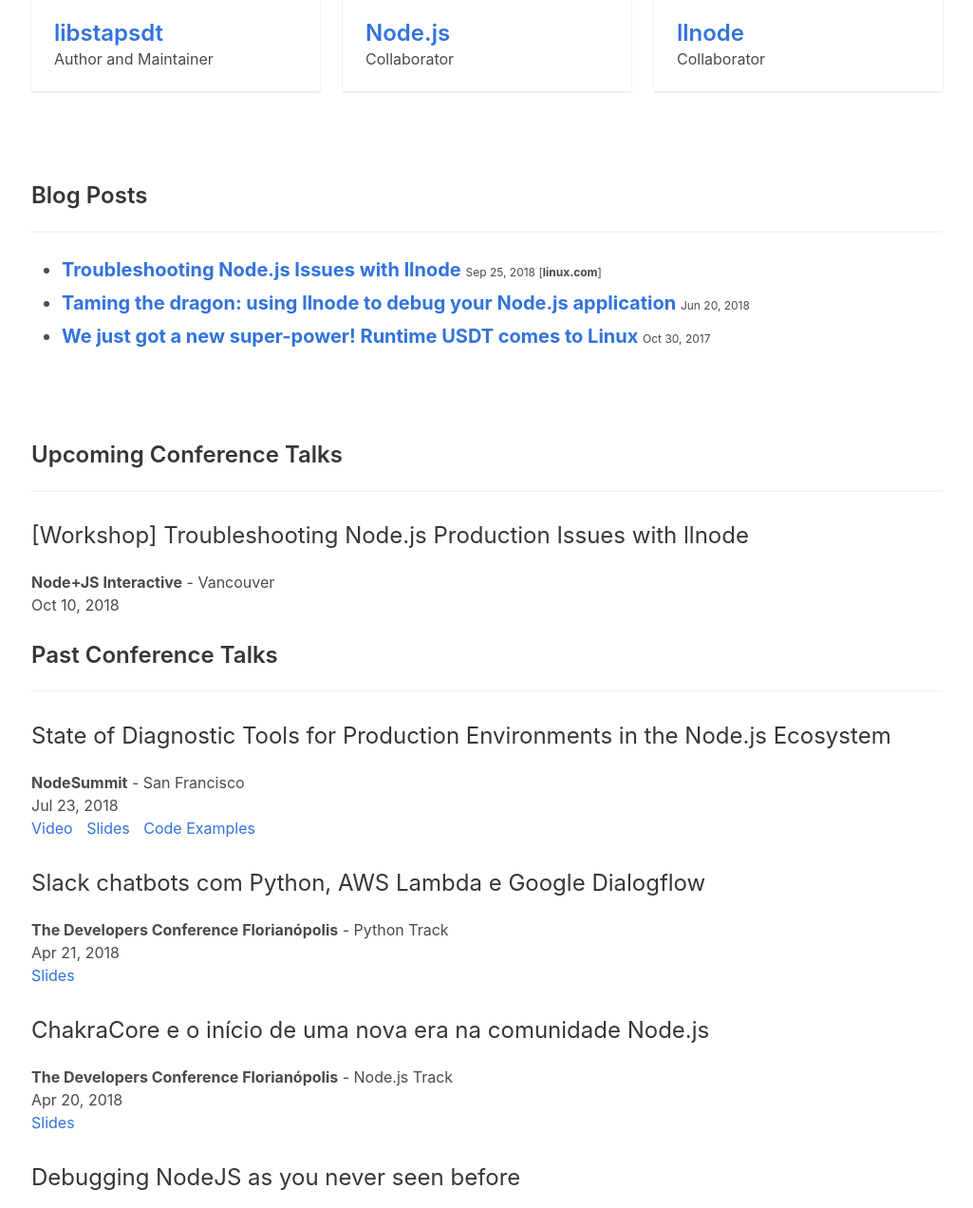
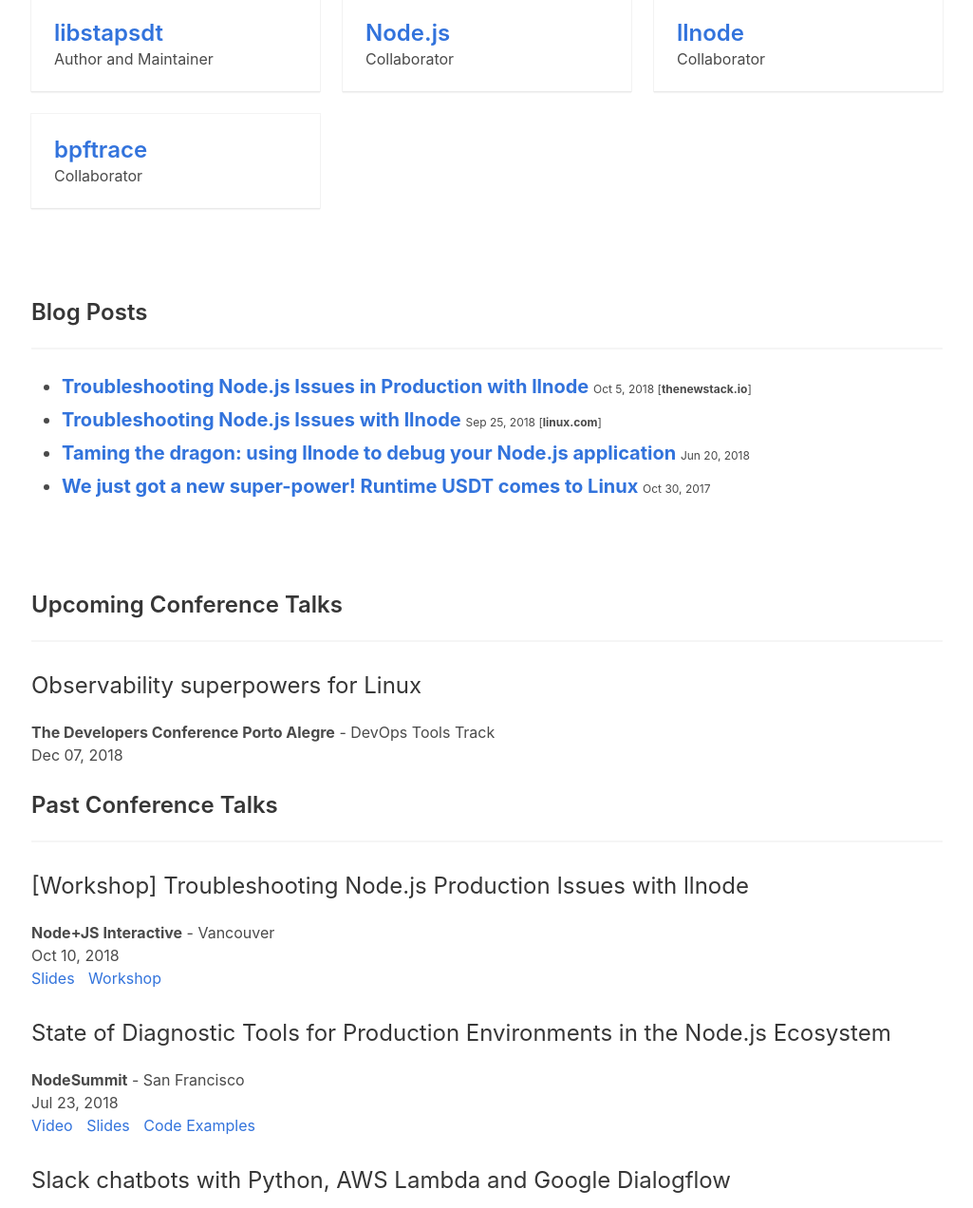
Before and after one commit to Emamatcyber90/mmarchini.github.io, a website: page index.html in a window 1280 px wide. Shown: the part 1188-2460 px from the top of the page at 95% size, without its empty margins (127-1152 px from the left). Drawn offline with Linux system fonts and the light colour scheme.

Commit message:
update with latest content

```diff
--- a/index.html
+++ b/index.html
@@ -169,6 +169,24 @@
             </div>
           </div>
         </div>
+
+        <div class="columns">
+          <div class="column is-one-third">
+            <div class="card card-equal-height">
+              <div class="card-content">
+                <p class="title is-4">
+                  <a href="https://github.com/iovisor/bpftrace">
+                    bpftrace
+                  </a>
+                </p>
+                <p class="subtitle is-6">
+                  Collaborator
+                </p>
+              </div>
+            </div>
+          </div>
+        </div>
+
       </div>
     </section>
 
@@ -177,6 +195,14 @@
         <h2 class="title is-4">Blog Posts</h2>
         <hr>
         <ul>
+          <li class="is-size-5">
+            <strong>
+              <a href="https://thenewstack.io/troubleshooting-node-js-issues-in-production-with-llnode/">
+                Troubleshooting Node.js Issues in Production with llnode
+              </a>
+            </strong>
+            <small class="is-size-7">Oct 5, 2018 [<b>thenewstack.io</b>]</small>
+          </li>
           <li class="is-size-5">
             <strong>
               <a href="https://www.linux.com/blog/2018/9/troubleshooting-nodejs-issues-llnode">
@@ -211,6 +237,19 @@
         <hr>
         <p class="is-size-5">
           <h3 class="subtitle is-4 has-text-weight-normal">
+             Observability superpowers for Linux
+          </h3>
+          <div>
+            <b>The Developers Conference Porto Alegre</b> - DevOps Tools Track
+          </div>
+          <div>
+            Dec 07, 2018
+          </div>
+        </p>
+        <h2 class="title is-4">Past Conference Talks</h2>
+        <hr>
+        <p class="is-size-5">
+          <h3 class="subtitle is-4 has-text-weight-normal">
              [Workshop] Troubleshooting Node.js Production Issues with llnode
           </h3>
           <div>
@@ -219,9 +258,15 @@
           <div>
             Oct 10, 2018
           </div>
+          <div class="talk-references">
+            <a href="https://github.com/mmarchini/nodejs-production-diagnostic-tools/raw/master/llnode-101.pdf">
+              Slides
+            </a>
+            <a href="https://github.com/mmarchini/llnode-101/">
+              Workshop
+            </a>
+          </div>
         </p>
-        <h2 class="title is-4">Past Conference Talks</h2>
-        <hr>
         <p class="is-size-5">
           <h3 class="subtitle is-4 has-text-weight-normal">
             State of Diagnostic Tools for Production Environments in the
@@ -247,7 +292,7 @@
         </p>
         <p class="is-size-5">
           <h3 class="subtitle is-4 has-text-weight-normal">
-            Slack chatbots com Python, AWS Lambda e Google Dialogflow
+            Slack chatbots with Python, AWS Lambda and Google Dialogflow
           </h3>
           <div>
             <b>The Developers Conference Florianópolis</b> - Python Track
@@ -263,8 +308,10 @@
         </p>
         <p class="is-size-5">
           <h3 class="subtitle is-4 has-text-weight-normal">
-            ChakraCore e o início de uma nova era na comunidade Node.js
+            ChakraCore and the beginning of a ne era in the Node.js community
           </h3>
+          <h4 class="subtitle is-6 has-text-weight-normal">
+          </h4>
           <div>
             <b>The Developers Conference Florianópolis</b> - Node.js Track
           </div>
```
Also changed, not shown: 1 other file.
